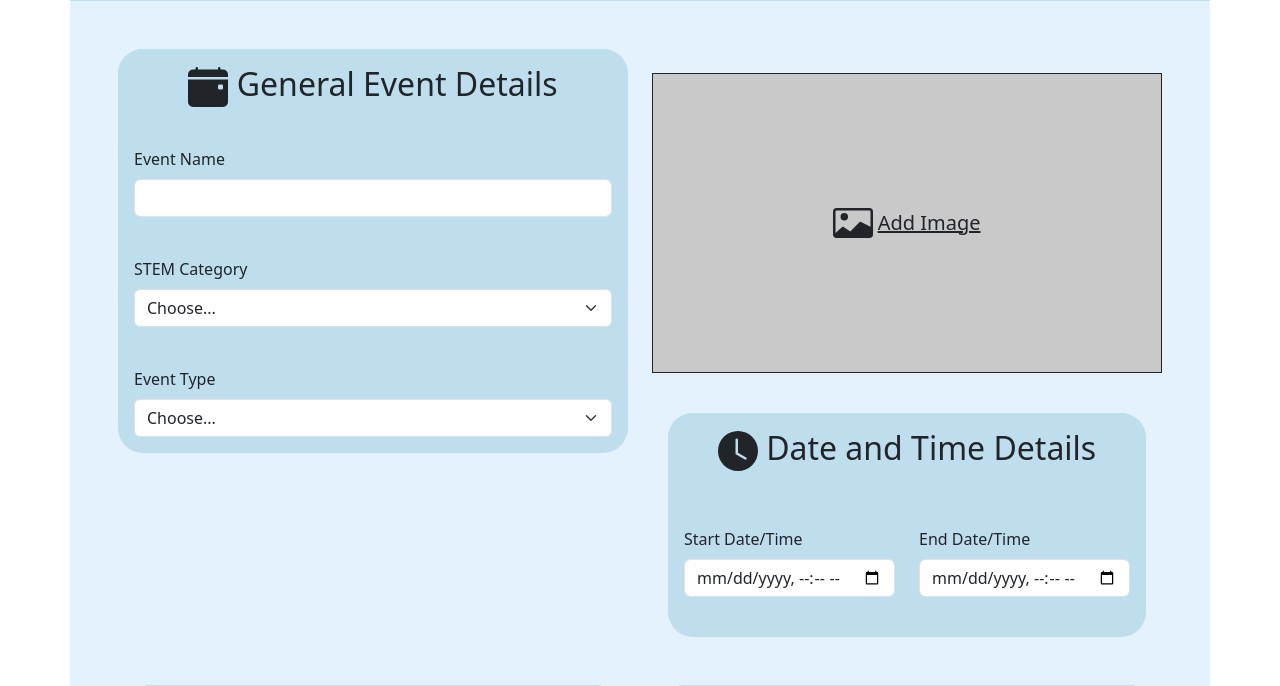
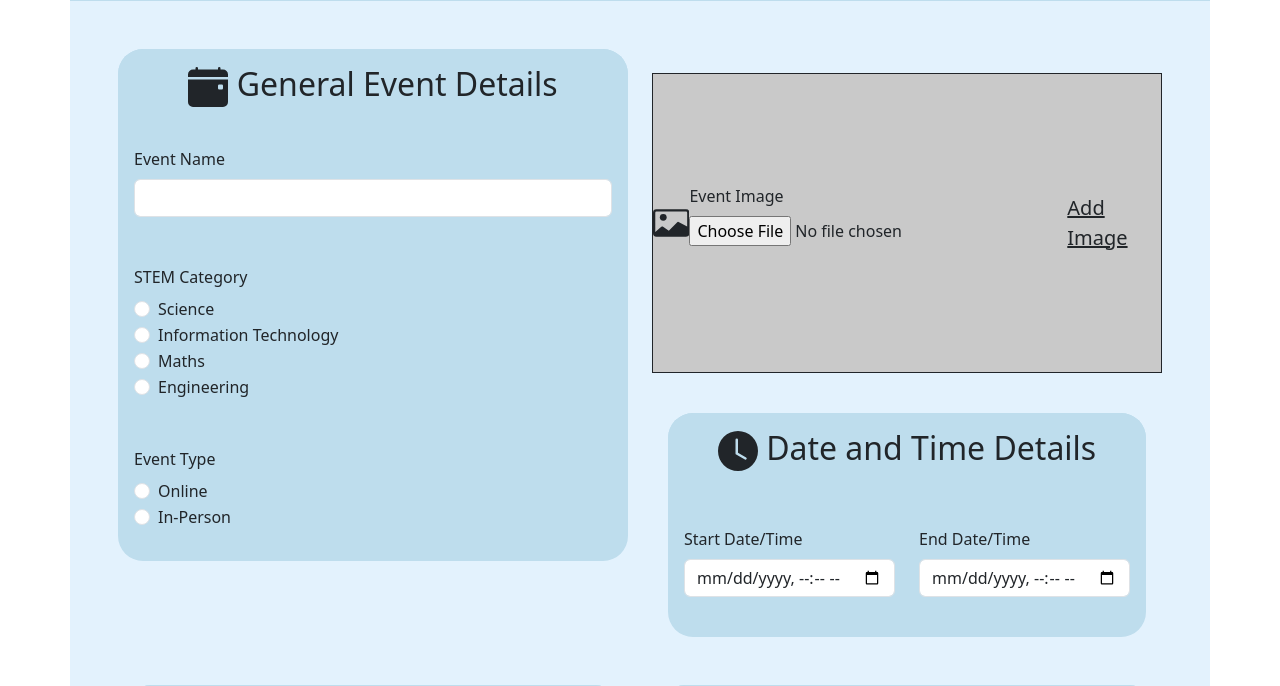
Before and after one commit to AkashDesh1211/iab207-a3-group25, a Flask app: page /create in a window 1280 px wide. Shown: the part 234-920 px from the top of the page. Run offline with Flask 3, Linux system fonts and the light colour scheme; a user stored in the database is signed in; some libraries are stand-ins or nearby versions.

Commit message:
add some working forms to the html page

```diff
--- a/STEMWorkshops/events.py
+++ b/STEMWorkshops/events.py
@@ -42,7 +42,7 @@ def create_event():
         #Always end with redirect when form is valid
         return redirect(url_for('new_event.create_event'))
 
-    return render_template('create_event.html', new_event=new_event, form=create_event)
+    return render_template('create_event.html', form=create_event)
 
 def check_upload_file(form):
   # get file data from form
--- a/STEMWorkshops/forms.py
+++ b/STEMWorkshops/forms.py
@@ -31,7 +31,7 @@ class EventsForm(FlaskForm):
     event_name=StringField(validators=[InputRequired('Please enter an event name')])
     start_time=DateTimeField(validators=[InputRequired()])
     end_time=DateTimeField(validators=[InputRequired()])
-    STEM_category=RadioField(choices=[('Science', 'Science'),('Information Technology', 'Information Technology'),('Maths', 'Maths'),('Engineering', 'Engineering')])
+    STEM_category=RadioField('STEM Category', choices=[('Science', 'Science'),('Information Technology', 'Information Technology'),('Maths', 'Maths'),('Engineering', 'Engineering')])
     event_type=RadioField(choices=[('Online','Online'),('In-Person','In-Person')])
     event_address=StringField(validators=[InputRequired()])
     event_venue=StringField(validators=[InputRequired()])
@@ -42,4 +42,4 @@ class EventsForm(FlaskForm):
     image = FileField('Event Image', validators=[
         FileRequired(message = 'Image cannot be empty'),
         FileAllowed(ALLOWED_FILE, message='Only supports png, jpg, JPG, PNG')])
-    submit = SubmitField
+    submit = SubmitField()
--- a/STEMWorkshops/templates/create_event.html
+++ b/STEMWorkshops/templates/create_event.html
@@ -1,5 +1,6 @@
 {% extends 'base.html' %}
 {% from "bootstrap5/form.html" import render_form %}
+{% from "bootstrap5/form.html" import render_field %}
 
 
 {% block header %}
@@ -58,41 +59,26 @@
 
                 <!--start of the input/text areas where users can add event details-->
                 <!--Event Name input-->
-                <div class="mt-2 p-3 ">
+                <div class="p-3 ">
                   <!--label naming the input event name (located above input area)-->
-                  <label for="event-name" class="form-label">Event Name</label>
                   <!--input where users can type event name-->
-                  <input type="text" class="form-control" id="event-name" required>
+                  {{render_field(form.event_name, class="form-control")}}
                 </div>
 
                 <!--STEM Field dropdown-->
-                <div class="mt-2 p-3">
+                <div class="p-3">
                   <!--label naming the dropdown STEM Category (located above dropdown)-->
-                  <label for="stem-category" class="form-label">STEM Category</label>
                   <!--dropdown where users can select STEM category (either science, IT, engineering or maths)-->
-                  <select class="form-select" id="stem-category" required>
+                  {{render_field(form.STEM_category, class="form")}}
                     <!--dropdown form has the word choose within it before an option is chosen (initial value)-->
-                    <option selected disabled value="">Choose...</option>
-                    <!--STEM category options-->
-                    <option>Science</option>
-                    <option>Information Technology</option>
-                    <option>Engineering</option>
-                    <option>Maths</option>
-                  </select>
                 </div>
 
                 <!--Event Type dropdown-->
-                <div class="mt-2 p-3">
+                <div class="p-3">
                   <!--label naming the dropdown Event type (located above dropdown)-->
-                  <label for="event-type" class="form-label">Event Type</label>
                   <!--dropdown where users can select event type (either in-person or online)-->
-                  <select class="form-select" id="event-type" required>
+                  {{render_field(form.event_type, class="form")}}
                     <!--dropdown form has the word choose within it before an option is chosen (initial value)-->
-                    <option selected disabled value="">Choose...</option>
-                    <!--event type options-->
-                    <option>In-person</option>
-                    <option>Online</option>
-                  </select>
                 </div>
 
 
@@ -113,6 +99,7 @@
                   <path
                     d="M1.5 2A1.5 1.5 0 0 0 0 3.5v9A1.5 1.5 0 0 0 1.5 14h13a1.5 1.5 0 0 0 1.5-1.5v-9A1.5 1.5 0 0 0 14.5 2zm13 1a.5.5 0 0 1 .5.5v6l-3.775-1.947a.5.5 0 0 0-.577.093l-3.71 3.71-2.66-1.772a.5.5 0 0 0-.63.062L1.002 12v.54L1 12.5v-9a.5.5 0 0 1 .5-.5z" />
                 </svg>
+                <div>{{render_field(form.image, class="form")}}</div>
                 <!--ensures the space between the image icon and add image text is not underlined-->
                 <span class="text-decoration-none">&nbsp;</span>
                 <!--text that users can click on to upload an image from files-->
--- a/STEMWorkshops/templates/user.html
+++ b/STEMWorkshops/templates/user.html
@@ -13,7 +13,7 @@
 
 <!-- Form rendering is simple and easy if using WTForms and Bootstrap -->
 <div class="col-md-6 ms-2">
-    {{render_form(form)}}
+    {{render_form(form.create_event)}}
 </div>
 
 <!-- When you have Login form, then show the user a link to register -->
--- a/STEMWorkshops/views.py
+++ b/STEMWorkshops/views.py
@@ -13,11 +13,6 @@ def index():
 def history():
     return render_template('booking_history.html')
 
-@main_bp.route('/create')
-@login_required
-def create():
-    return render_template('create_event.html')
-
 @main_bp.route('/events')
 def events():
     return render_template('event_category.html')
```
